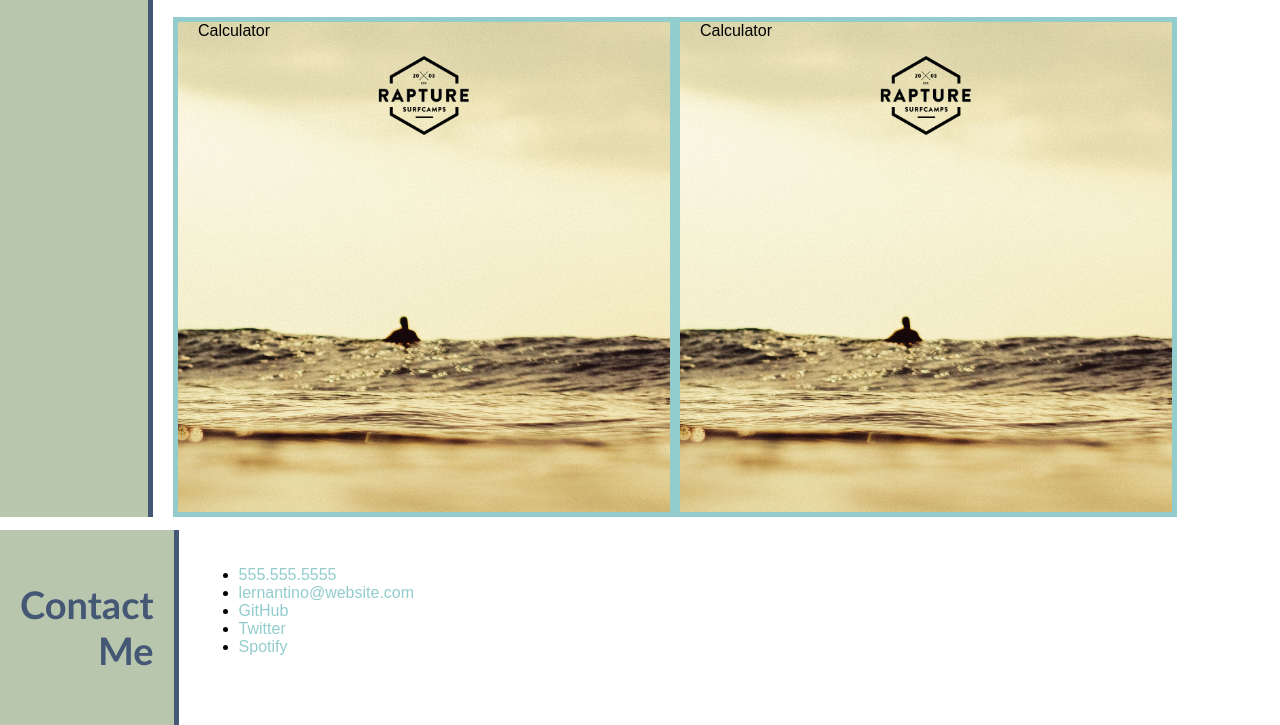
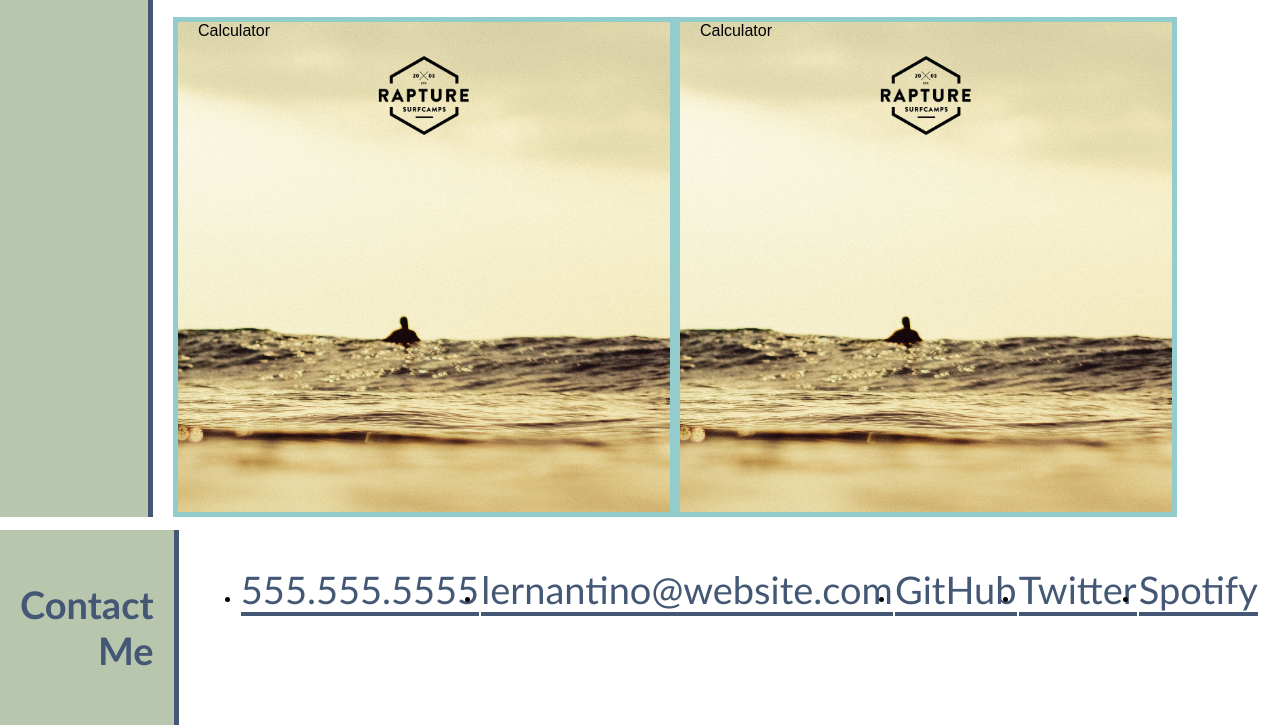
Before and after one commit to jak3ster/My-Responsive-Web-Design, a plain HTML site: page index.html in a window 1280 px wide. Shown: the part 1634-2359 px from the top of the page. Drawn offline with Linux system fonts and the light colour scheme.

```diff
--- a/assets/css/style.css
+++ b/assets/css/style.css
@@ -223,6 +223,23 @@ footer {
     font-size: 38px;
     font-family: 'Trebuchet MS', 'Lucida Sans Unicode', 'Lucida Grande', 'Lucida Sans', Arial, sans-serif;
     color: #445876;
+}
+
+.cm-list{
+    display: flex;
+    flex-wrap: wrap;
+    justify-content: space-evenly;
+    align-items: center;
+    height: 100%;
+}
+
+.cm-list a{
+    font-size: 38px;
+    font-family: 'Trebuchet MS', 'Lucida Sans Unicode', 'Lucida Grande', 'Lucida Sans', Arial, sans-serif;
+    border-bottom: 4px solid #445876;
+    color: #445876;
+}
+
 
 @media screen and (max-width: 768px) {
     /* Use flex-direction to stack the navbar, sidebar, and body */
--- a/index.html
+++ b/index.html
@@ -108,7 +108,7 @@
 
         <section class="c-section">
         <div class="contact-me">
-            <ul>
+            <ul class="cm-list">
                 <li>
                     <a href="#number">555.555.5555</a>
                 </li>
```
Also changed, not shown: 1 other file.
